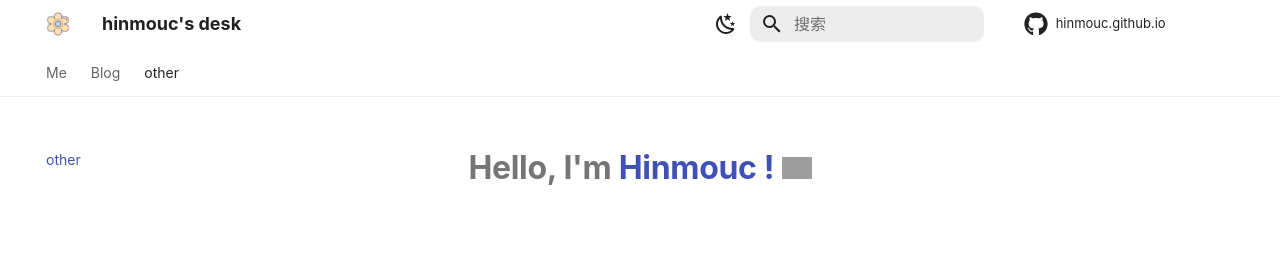
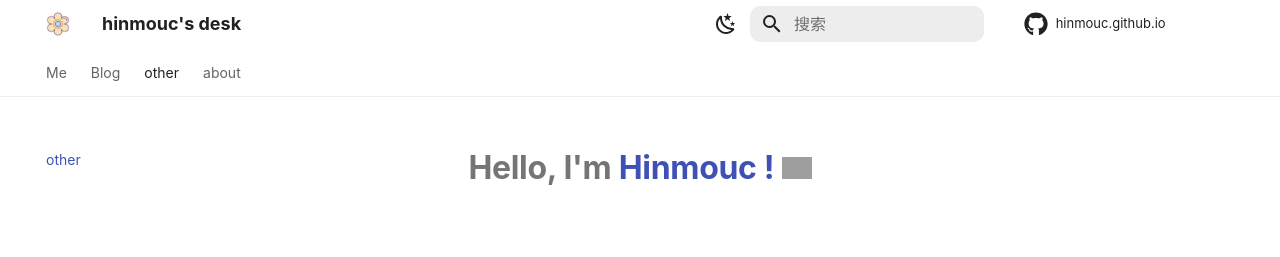
Before and after one commit to hinmouc/hinmouc.github.io, an MkDocs documentation site: the page built from docs/about.md, in a window 1280 px wide. Shown: the top 257 px of the page. Built offline with MkDocs 1.6.1 and Material for MkDocs 9.7.7, drawn with Linux system fonts in a browser that asks for light colours; grey boxes are pictures that could not be loaded.

Commit message:
Update
03

```diff
--- /dev/null
+++ b/docs/other.md
@@ -0,0 +1,10 @@
+
+
+<div id="header" align="center">
+  <h1>
+    <b>
+        Hello, I'm <a href="https://hinmouc.github.io/">Hinmouc !</a>
+    <img src="https://media.giphy.com/media/hvRJCLFzcasrR4ia7z/giphy.gif" width="30px"/>
+    </b>
+  </h1>
+</div>
--- a/mkdocs.yml
+++ b/mkdocs.yml
@@ -22,6 +22,7 @@
       - Latex: research/LaTeX.md
       - Evaluate for image fusion: research/Evaluate_IF.md
   - other: about.md
+  - about: other.md
 
 
 
```
